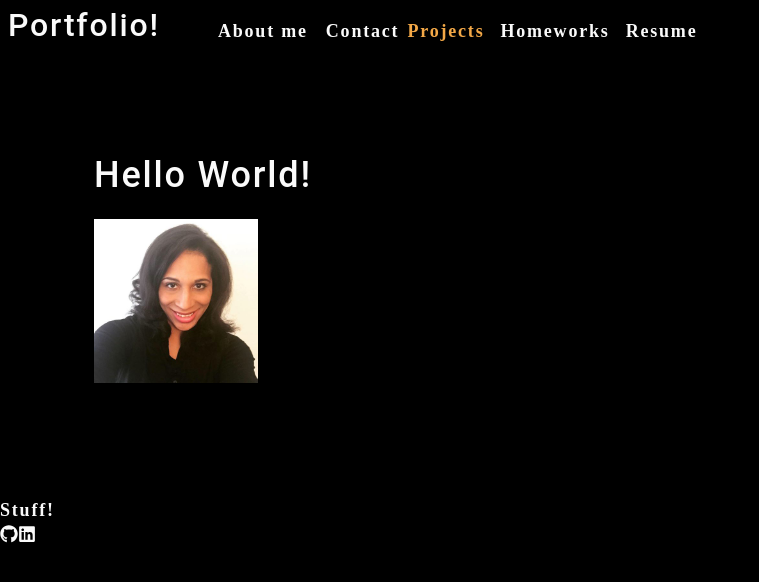
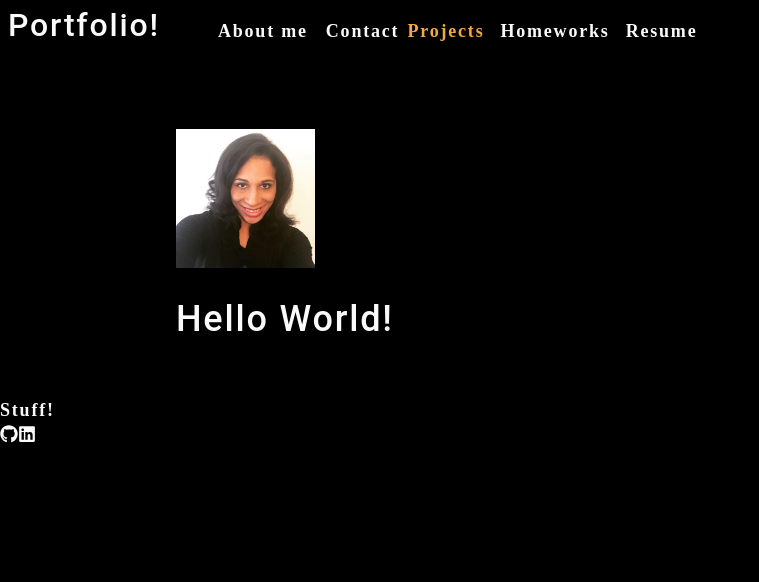
Before and after one commit to alanam79/React-Portfolio, a React (Create React App) app: page / in a window 1280 px wide. Shown: the top 582 px of the page, without its empty margins (0-759 px from the left). Built offline with nearby package versions, Linux system fonts and the light colour scheme.

Commit message:
working on spacing of about container

```diff
--- a/src/App.js
+++ b/src/App.js
@@ -3,7 +3,7 @@
 import About from "./components/About";
 import Nav from "./components/Nav";
 import Projects from "./components/Projects";
-import Footer from "./components/Footer/index";
+import Footer from "./components/Footer";
 // import { Router, BrowserRouter } from "react-router-dom"; <---look into this in the future
 
 function App() {
--- a/src/components/About/index.js
+++ b/src/components/About/index.js
@@ -8,15 +8,23 @@
   }, []);
 
   return (
-    <section className="my-5">
-      <h1 id="about">Hello World!</h1>
+    <div className="container">
+      <div className="row">
+        <div className="col-6">
+          <div>
             <img
               src={coverImage}
               className="my-2"
               style={{ width: "15%" }}
               alt="cover"
             />
-    </section>
+          </div>
+          <div className="col-6">
+            <h1 id="about">Hello World!</h1>
+          </div>
+        </div>
+      </div>
+    </div>
   );
 }
 
--- a/src/components/Projects/index.js
+++ b/src/components/Projects/index.js
@@ -3,7 +3,10 @@
 // import ProjectData from "./projectData";
 
 function Projects() {
-  return <section></section>;
+  return <section>
+
+
+  </section>;
 }
 
 // below is correct way shown by tutor, using module work for first draft of portfolio
```
Also changed, not shown: src/assets/projects/portfolio-1-min.jpg (added), src/assets/projects/portfolio-2-min.jpg (added). Lines whose indentation alone changed are shown as unchanged.
